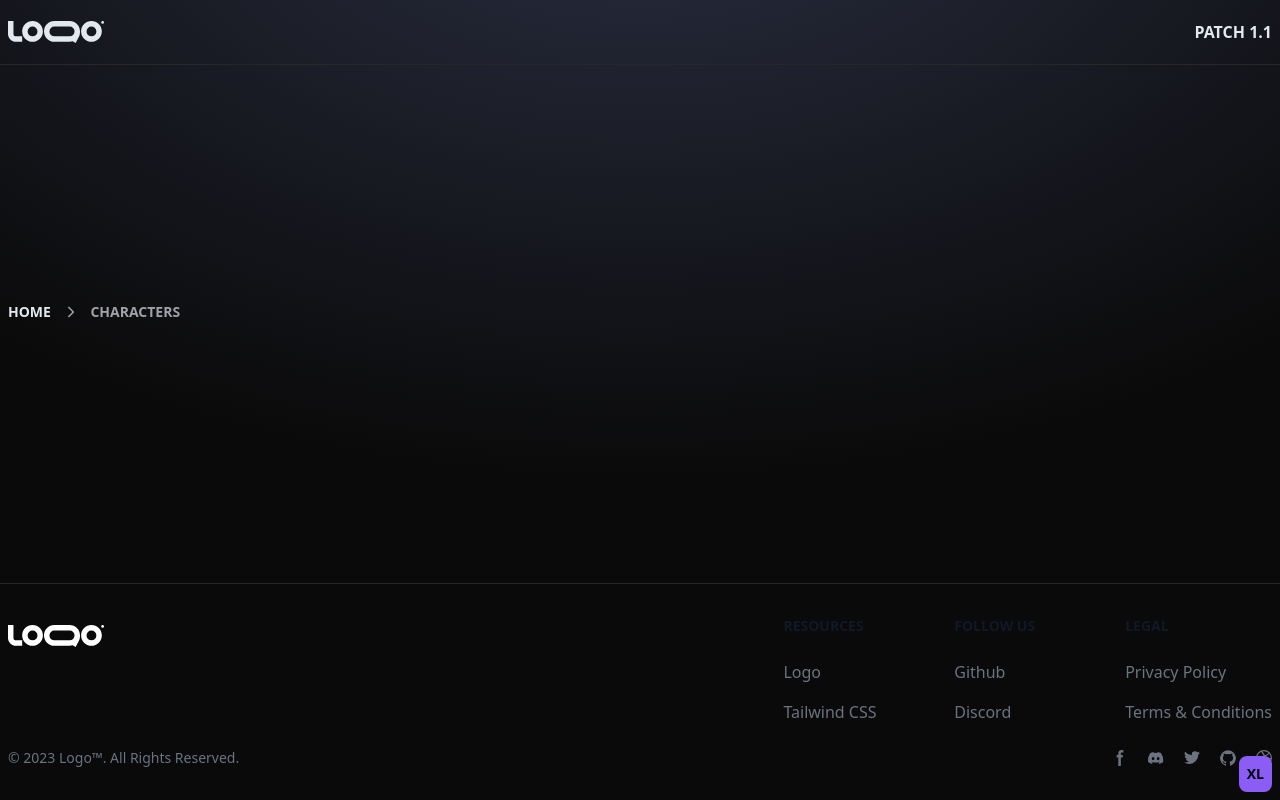
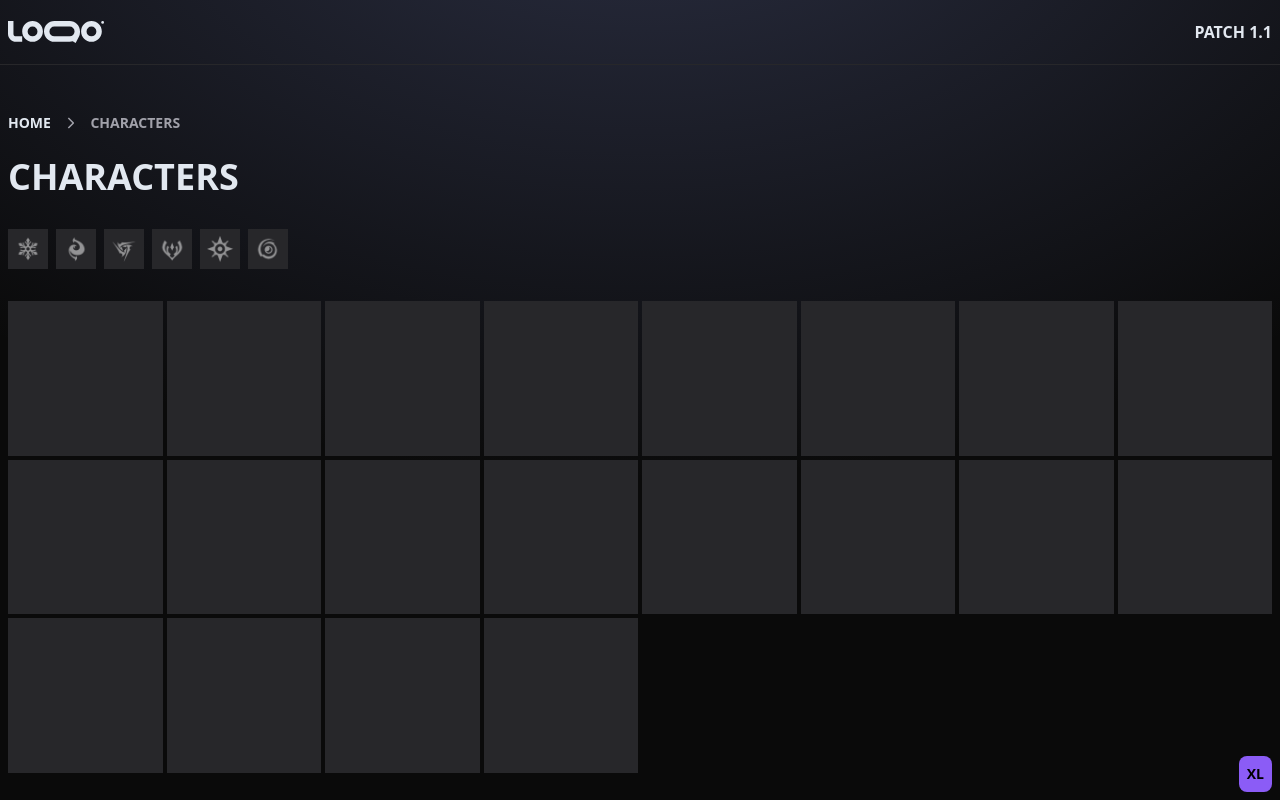
Before and after one commit to sipofnightshade/wuwa-calc, a SvelteKit app: page /characters in a window 1280 px wide. Built offline with nearby package versions, Linux system fonts and the light colour scheme.

Commit message:
added-- filter functionality | not working ❌

```diff
--- /dev/null
+++ b/src/lib/components/feature/Filter/Filter.svelte
@@ -0,0 +1,26 @@
+<script lang="ts">
+  import type { FilterContainer } from './types';
+
+  let { filters, selected, handleFilter, type }: FilterContainer = $props();
+
+  $inspect('selected', selected);
+</script>
+
+<div class="flex gap-2">
+  {#each filters as filter}
+    {@const coloredBorder = filter.color ?? 'border-zinc-300'}
+    <button
+      onclick={() => handleFilter(filter.id, type)}
+      class="h-10 w-10 border bg-zinc-800 p-1 {selected === filter.id
+        ? `${coloredBorder} hover:${coloredBorder}`
+        : 'border-zinc-800 hover:border-zinc-400'}"
+    >
+      <img
+        class="w-full"
+        class:opacity-50={selected !== filter.id}
+        src={filter.imageUrl}
+        alt={filter.name}
+      />
+    </button>
+  {/each}
+</div>
--- /dev/null
+++ b/src/lib/components/feature/Filter/constants.ts
@@ -0,0 +1,38 @@
+export const elementFilters = [
+  {
+    id: 1,
+    name: 'Glacio',
+    imageUrl: '/elements/T_IconElementIce1.webp',
+    color: 'border-glacio'
+  },
+  {
+    id: 2,
+    name: 'Fusion',
+    imageUrl: '/elements/T_IconElementFire1.webp',
+    color: 'border-fusion'
+  },
+  {
+    id: 3,
+    name: 'Electro',
+    imageUrl: '/elements/T_IconElementThunder1.webp',
+    color: 'border-electro'
+  },
+  {
+    id: 4,
+    name: 'Aero',
+    imageUrl: '/elements/T_IconElementWind1.webp',
+    color: 'border-aero'
+  },
+  {
+    id: 5,
+    name: 'Spectro',
+    imageUrl: '/elements/T_IconElementLight1.webp',
+    color: 'border-spectro'
+  },
+  {
+    id: 6,
+    name: 'Havoc',
+    imageUrl: '/elements/T_IconElementDark1.webp',
+    color: 'border-havoc'
+  }
+];
--- /dev/null
+++ b/src/lib/components/feature/Filter/types.ts
@@ -0,0 +1,23 @@
+export type FilterItem = {
+  id: number;
+  name: string;
+  imageUrl: string;
+  color?: string;
+};
+
+export type FilterContainer = {
+  filters: FilterItem[];
+  selected: SelectedFilter;
+  handleFilter: FilterHandler;
+  type: FilterType;
+};
+
+export type SelectedFilterGroup = {
+  weapon: SelectedFilter;
+  element: SelectedFilter;
+  rating: SelectedFilter;
+};
+
+export type FilterHandler = (selected: SelectedFilter, type: FilterType) => void;
+export type SelectedFilter = number | null;
+export type FilterType = 'element' | 'rating' | 'weapon';
--- a/src/routes/(data)/characters/+page.svelte
+++ b/src/routes/(data)/characters/+page.svelte
@@ -1,5 +1,44 @@
 <script lang="ts">
-	import type { PageData } from './$types';
+  import Filter from '$lib/components/feature/Filter/Filter.svelte';
+  import { elementFilters } from '$lib/components/feature/Filter/constants';
+  import type { FilterHandler, SelectedFilterGroup } from '$lib/components/feature/Filter/types';
 
-	export let data: PageData;
+  let selectedFilters: SelectedFilterGroup = $state({
+    weapon: null,
+    element: null,
+    rating: null
+  });
+
+  const handleFilter: FilterHandler = (selected, type) => {
+    if (selected === selectedFilters[type]) {
+      selectedFilters[type] = null;
+      return;
+    }
+    selectedFilters[type] = selected;
+  };
+
+  $inspect('element', selectedFilters['element']);
 </script>
+
+<div class="flex flex-col gap-y-8">
+  <h1 class="text-4xl font-bold uppercase">Characters</h1>
+
+  <!-- filters -->
+  <div class="flex gap-x-8">
+    <Filter
+      filters={elementFilters}
+      selected={selectedFilters.element}
+      type="element"
+      {handleFilter}
+    />
+  </div>
+
+  <!-- characters -->
+  <div class="grid grid-cols-8 gap-1">
+    {#each [1, 2, 3, 4, 1, 1, 1, 1, 1, 1, 1, 1, 1, 1, 1, 1, 1, 1, 1, 1] as character}
+      <a href="/characters/{character}">
+        <div class="aspect-square border border-zinc-800 bg-zinc-800"></div>
+      </a>
+    {/each}
+  </div>
+</div>
--- /dev/null
+++ b/src/routes/(data)/characters/[character]/+page.server.ts
@@ -0,0 +1,5 @@
+import type { PageServerLoad } from './$types';
+
+export const load = (async () => {
+  return {};
+}) satisfies PageServerLoad;
--- /dev/null
+++ b/src/routes/(data)/characters/[character]/+page.svelte
@@ -0,0 +1,7 @@
+<script lang="ts">
+  import type { PageData } from './$types';
+
+  export let data: PageData;
+</script>
+
+<h1 class="text-4xl font-bold uppercase">Hello</h1>
```
